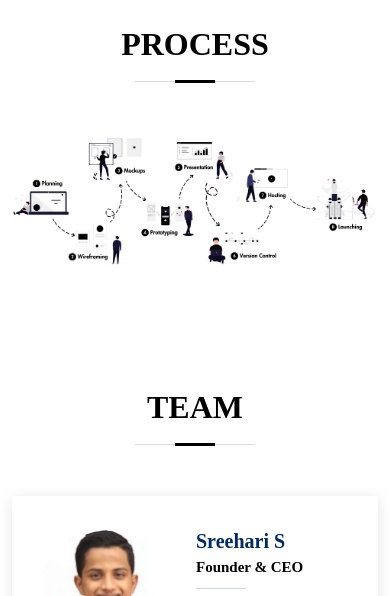
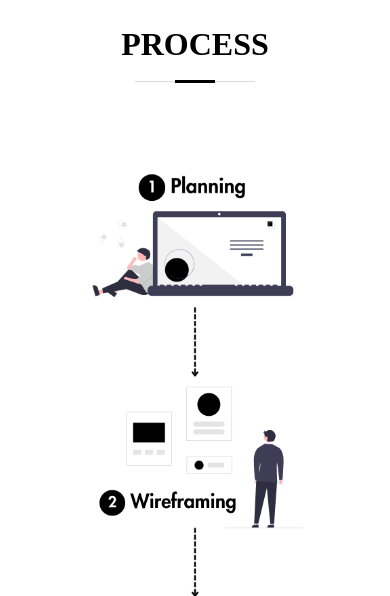
Before and after one commit to sreeharipdsy/wytebirds-it-solutions, a plain HTML site: page index.html in a window 390 px wide. Shown: the part 1620-2216 px from the top of the page. Drawn offline with nearby package versions, Linux system fonts and the light colour scheme.

Commit message:
process-section update

```diff
--- a/assets/css/style.css
+++ b/assets/css/style.css
@@ -882,6 +882,18 @@ section {
 }*/
 .process img {
   width: 100%;
+  display: block;
+}
+.process .mobile-view {
+  display: none;
+}
+@media (max-width: 992px) {
+  .process .desktop-view {
+    display: none;
+  }
+  .process .mobile-view {
+    display: block;
+  }
 }
 
 /*--------------------------------------------------------------
--- a/index.html
+++ b/index.html
@@ -306,8 +306,16 @@
         <div class="section-title">
           <h2>Process</h2>
         </div>
-        <img src="assets/process.JPG" alt="">
-
+        <div class="process-view">
+          <div class="desktop-view">
+            <img src="assets/process.JPG" alt="">
+          </div>
+          <div class="mobile-view">
+            <div class="bg-1"><img src="assets/process-mobile/bg-1.png" alt=""></div>
+            <div class="bg-2"><img src="assets/process-mobile/bg-2.png" alt=""></div>
+            <div class="bg-3"><img src="assets/process-mobile/bg-3.jpeg" alt=""></div>
+          </div>
+        </div>
       </div>
     </section>
 
```
Also changed, not shown: assets/process-mobile/bg-1.png (added), assets/process-mobile/bg-2.png (added), assets/process-mobile/bg-3.jpeg (added), 2 other files.
